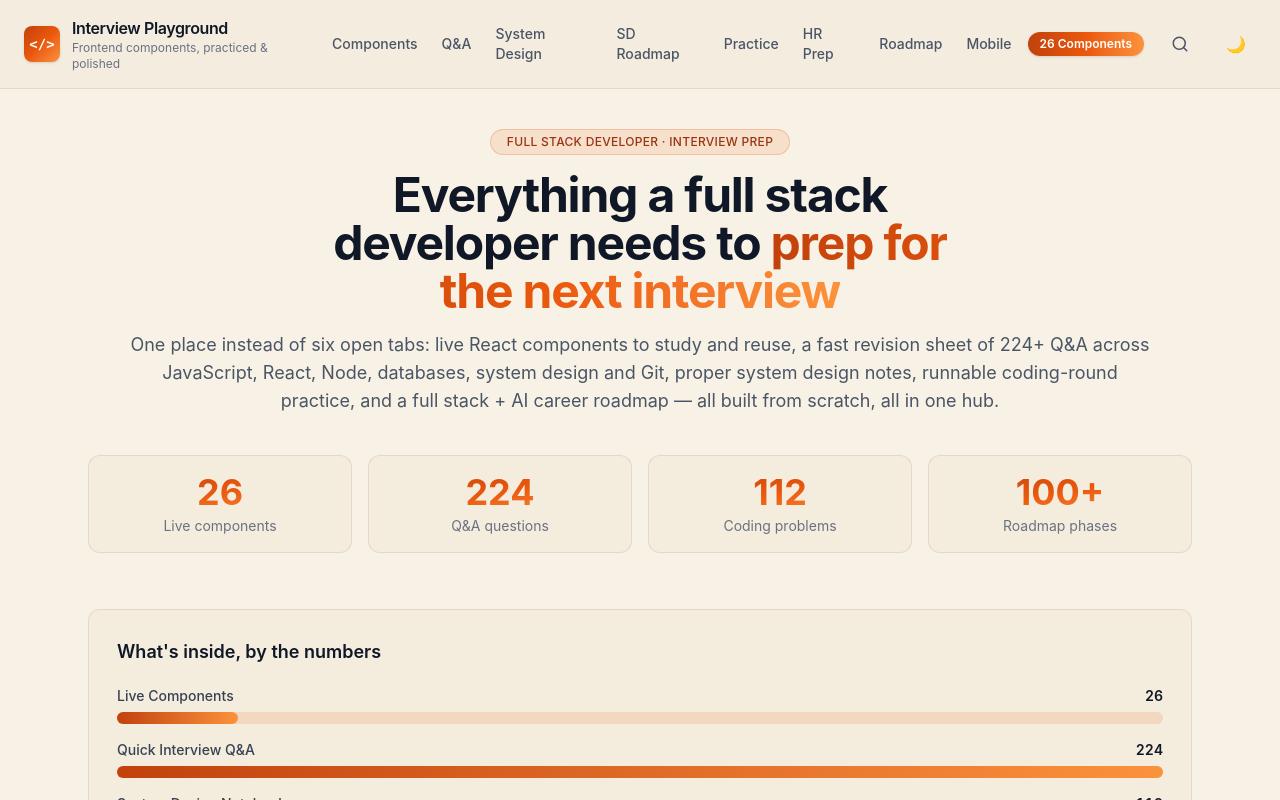
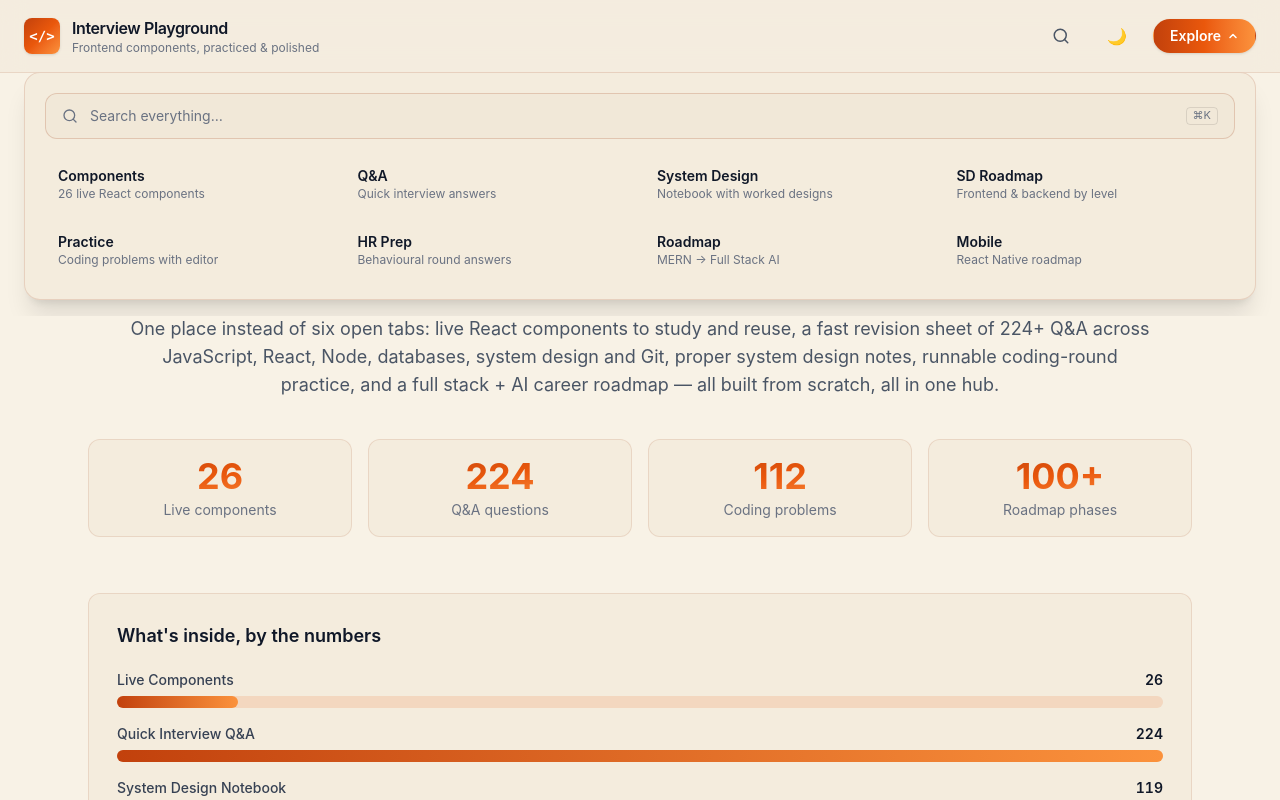
Before and after one commit to rishabh73096/interview-data, a Next.js app: page / in a window 1280 px wide. Shown: the top 800 px of the page. Built offline with nearby package versions, Linux system fonts and the light colour scheme.

Commit message:
feat: enhance GlobalSearch and GlobalSearchModal with improved event handling and UI updates

```diff
--- a/src/components/GlobalSearch.tsx
+++ b/src/components/GlobalSearch.tsx
@@ -16,34 +16,18 @@ const GlobalSearch: React.FC = () => {
         setOpen((o) => !o);
       }
     };
+    const onOpen = () => setOpen(true);
     window.addEventListener('keydown', onKey);
-    return () => window.removeEventListener('keydown', onKey);
+    window.addEventListener('open-global-search', onOpen);
+    return () => {
+      window.removeEventListener('keydown', onKey);
+      window.removeEventListener('open-global-search', onOpen);
+    };
   }, []);
 
+  // Rendered outside <header>: its backdrop-filter would trap a fixed overlay inside the header box.
   return (
     <>
-      <button
-        onClick={() => setOpen(true)}
-        aria-label="Search everything"
-        title="Search (⌘K)"
-        className="flex h-9 w-9 shrink-0 items-center justify-center rounded-lg text-gray-600 transition-colors hover:bg-black/5 sm:h-10 sm:w-10 dark:text-gray-300 dark:hover:bg-white/10"
-      >
-        <svg
-          width="18"
-          height="18"
-          viewBox="0 0 24 24"
-          fill="none"
-          stroke="currentColor"
-          strokeWidth="2"
-          strokeLinecap="round"
-          strokeLinejoin="round"
-          aria-hidden="true"
-        >
-          <circle cx="11" cy="11" r="8" />
-          <path d="m21 21-4.3-4.3" />
-        </svg>
-      </button>
-
       {open && <GlobalSearchModal onClose={() => setOpen(false)} />}
     </>
   );
--- a/src/components/GlobalSearchModal.tsx
+++ b/src/components/GlobalSearchModal.tsx
@@ -108,7 +108,10 @@ const GlobalSearchModal: React.FC<GlobalSearchModalProps> = ({ onClose }) => {
 
   return (
     <div
-      className="fixed inset-0 z-[80] bg-[#f4ecdd] dark:bg-[#141210]"
+      className="fixed inset-0 z-[80] bg-[#f4ecdd]/70 backdrop-blur-xl dark:bg-[#141210]/70"
+      onMouseDown={(e) => {
+        if (e.target === e.currentTarget) onClose();
+      }}
       role="dialog"
       aria-modal="true"
       aria-label="Search everything"
--- a/src/components/Header.tsx
+++ b/src/components/Header.tsx
@@ -3,8 +3,21 @@
 import React, { useEffect, useState } from 'react';
 import GlobalSearch from './GlobalSearch';
 
+const navLinks = [
+  { href: '/components', label: 'Components', blurb: '26 live React components' },
+  { href: '/interview-qa', label: 'Q&A', blurb: 'Quick interview answers' },
+  { href: '/system-design', label: 'System Design', blurb: 'Notebook with worked designs' },
+  { href: '/system-design-roadmap', label: 'SD Roadmap', blurb: 'Frontend & backend by level' },
+  { href: '/coding-questions', label: 'Practice', blurb: 'Coding problems with editor' },
+  { href: '/hr-questions', label: 'HR Prep', blurb: 'Behavioural round answers' },
+  { href: '/roadmap', label: 'Roadmap', blurb: 'MERN → Full Stack AI' },
+  { href: '/roadmap-mobile', label: 'Mobile', blurb: 'React Native roadmap' },
+];
+
 const Header: React.FC = () => {
-  const [menuOpen, setMenuOpen] = useState(false);
+  const [open, setOpen] = useState(false);
+  // set after a click-close so the drawer stays shut until the pointer leaves the header
+  const [dismissed, setDismissed] = useState(false);
   const [isDark, setIsDark] = useState(false);
 
   useEffect(() => {
@@ -21,7 +34,18 @@ const Header: React.FC = () => {
   };
 
   return (
-    <header className="sticky top-0 z-50 border-b border-[#9a3412]/12 bg-[#f4ecdd]/85 backdrop-blur-md dark:border-white/8 dark:bg-[#181511]/85">
+    <>
+    <header
+      onPointerEnter={(e) => {
+        if (e.pointerType === 'mouse' && !dismissed) setOpen(true);
+      }}
+      onPointerLeave={(e) => {
+        if (e.pointerType === 'mouse') {
+          setOpen(false);
+          setDismissed(false);
+        }
+      }}
+      className="sticky top-0 z-50 border-b border-[#9a3412]/12 bg-[#f4ecdd]/85 backdrop-blur-md dark:border-white/8 dark:bg-[#181511]/85">
       <div className="mx-auto flex max-w-7xl items-center justify-between gap-3 px-4 py-3 sm:gap-4 sm:px-6 sm:py-4">
         <a href="/" className="flex min-w-0 items-center gap-2.5 sm:gap-3">
           <span className="flex h-8 w-8 shrink-0 items-center justify-center rounded-lg bg-linear-to-br from-[#c2410c] via-[#ea580c] to-[#fb923c] font-mono text-xs font-bold text-white shadow-sm sm:h-9 sm:w-9 sm:text-sm">
@@ -37,41 +61,29 @@ const Header: React.FC = () => {
           </div>
         </a>
 
-        <nav className="hidden items-center gap-4 text-sm font-medium text-gray-600 lg:gap-6 sm:flex dark:text-gray-300">
-          <a href="/components" className="transition-colors hover:text-gray-900 dark:hover:text-white">
-            Components
-          </a>
-          <a href="/interview-qa" className="transition-colors hover:text-gray-900 dark:hover:text-white">
-            Q&amp;A
-          </a>
-          <a href="/system-design" className="transition-colors hover:text-gray-900 dark:hover:text-white">
-            System Design
-          </a>
-          <a href="/system-design-roadmap" className="transition-colors hover:text-gray-900 dark:hover:text-white">
-            SD Roadmap
-          </a>
-          <a href="/coding-questions" className="transition-colors hover:text-gray-900 dark:hover:text-white">
-            Practice
-          </a>
-          <a href="/hr-questions" className="transition-colors hover:text-gray-900 dark:hover:text-white">
-            HR Prep
-          </a>
-          <a href="/roadmap" className="transition-colors hover:text-gray-900 dark:hover:text-white">
-            Roadmap
-          </a>
-          <a href="/roadmap-mobile" className="transition-colors hover:text-gray-900 dark:hover:text-white">
-            Mobile
-          </a>
-        </nav>
+        <div className="flex-1" />
 
-        <a
-          href="/components"
-          className="hidden shrink-0 rounded-full bg-linear-to-r from-[#c2410c] via-[#ea580c] to-[#fb923c] px-3 py-1 text-xs font-semibold text-white shadow-sm transition-transform hover:scale-105 sm:inline-block"
+      <button
+        onClick={() => window.dispatchEvent(new Event('open-global-search'))}
+        aria-label="Search everything"
+        title="Search (⌘K)"
+        className="flex h-9 w-9 shrink-0 items-center justify-center rounded-lg text-gray-600 transition-colors hover:bg-black/5 sm:h-10 sm:w-10 dark:text-gray-300 dark:hover:bg-white/10"
+      >
+        <svg
+          width="18"
+          height="18"
+          viewBox="0 0 24 24"
+          fill="none"
+          stroke="currentColor"
+          strokeWidth="2"
+          strokeLinecap="round"
+          strokeLinejoin="round"
+          aria-hidden="true"
         >
-          26 Components
-        </a>
-
-        <GlobalSearch />
+          <circle cx="11" cy="11" r="8" />
+          <path d="m21 21-4.3-4.3" />
+        </svg>
+      </button>
 
         <button
           onClick={toggleTheme}
@@ -82,105 +94,77 @@ const Header: React.FC = () => {
         </button>
 
         <button
-          onClick={() => setMenuOpen((open) => !open)}
-          aria-label="Toggle menu"
-          aria-expanded={menuOpen}
-          className="flex h-10 w-10 shrink-0 items-center justify-center rounded-lg text-gray-600 transition-colors hover:bg-black/5 sm:hidden dark:text-gray-300 dark:hover:bg-white/10"
+          onClick={() => {
+            if (open) {
+              setOpen(false);
+              setDismissed(true);
+            } else {
+              setOpen(true);
+            }
+          }}
+          aria-expanded={open}
+          aria-haspopup="true"
+          className={`flex shrink-0 items-center gap-1.5 rounded-full border px-4 py-1.5 text-sm font-semibold transition-colors ${
+            open
+              ? 'border-transparent bg-linear-to-r from-[#c2410c] via-[#ea580c] to-[#fb923c] text-white shadow-sm'
+              : 'border-[#9a3412]/20 text-gray-700 hover:border-[#f97316] dark:border-white/15 dark:text-gray-200'
+          }`}
         >
-          <span className="relative block h-4 w-5">
-            <span
-              className={`absolute left-0 block h-0.5 w-5 rounded-full bg-current transition-all ${
-                menuOpen ? 'top-1.75 rotate-45' : 'top-0'
-              }`}
-            />
-            <span
-              className={`absolute left-0 top-1.75 block h-0.5 w-5 rounded-full bg-current transition-opacity ${
-                menuOpen ? 'opacity-0' : 'opacity-100'
-              }`}
-            />
-            <span
-              className={`absolute left-0 block h-0.5 w-5 rounded-full bg-current transition-all ${
-                menuOpen ? 'top-1.75 -rotate-45' : 'top-3.5'
-              }`}
-            />
-          </span>
+          Explore
+          <svg width="12" height="12" viewBox="0 0 24 24" fill="none" stroke="currentColor" strokeWidth="3" strokeLinecap="round" strokeLinejoin="round" className={`transition-transform ${open ? 'rotate-180' : ''}`} aria-hidden="true">
+            <path d="m6 9 6 6 6-6" />
+          </svg>
         </button>
       </div>
 
-      <nav
-        className={`grid overflow-hidden border-black/5 transition-all duration-200 sm:hidden dark:border-white/10 ${
-          menuOpen ? 'grid-rows-[1fr] border-t opacity-100' : 'grid-rows-[0fr] opacity-0'
+      {/* Drawer: opens on hover (mouse) or tap, closes on click */}
+      <div
+        className={`absolute inset-x-0 top-full grid transition-all duration-200 ${
+          open ? 'grid-rows-[1fr] opacity-100' : 'pointer-events-none grid-rows-[0fr] opacity-0'
         }`}
       >
-        <div className="min-h-0">
-          <div className="flex flex-col gap-1 px-4 py-3">
-            <a
-              href="/components"
-              onClick={() => setMenuOpen(false)}
-              className="rounded-lg px-3 py-2.5 text-sm font-medium text-gray-700 transition-colors hover:bg-black/5 dark:text-gray-200 dark:hover:bg-white/10"
-            >
-              Components
-            </a>
-            <a
-              href="/interview-qa"
-              onClick={() => setMenuOpen(false)}
-              className="rounded-lg px-3 py-2.5 text-sm font-medium text-gray-700 transition-colors hover:bg-black/5 dark:text-gray-200 dark:hover:bg-white/10"
-            >
-              Q&amp;A
-            </a>
-            <a
-              href="/system-design"
-              onClick={() => setMenuOpen(false)}
-              className="rounded-lg px-3 py-2.5 text-sm font-medium text-gray-700 transition-colors hover:bg-black/5 dark:text-gray-200 dark:hover:bg-white/10"
-            >
-              System Design
-            </a>
-            <a
-              href="/system-design-roadmap"
-              onClick={() => setMenuOpen(false)}
-              className="rounded-lg px-3 py-2.5 text-sm font-medium text-gray-700 transition-colors hover:bg-black/5 dark:text-gray-200 dark:hover:bg-white/10"
-            >
-              SD Roadmap
-            </a>
-            <a
-              href="/coding-questions"
-              onClick={() => setMenuOpen(false)}
-              className="rounded-lg px-3 py-2.5 text-sm font-medium text-gray-700 transition-colors hover:bg-black/5 dark:text-gray-200 dark:hover:bg-white/10"
-            >
-              Practice
-            </a>
-            <a
-              href="/hr-questions"
-              onClick={() => setMenuOpen(false)}
-              className="rounded-lg px-3 py-2.5 text-sm font-medium text-gray-700 transition-colors hover:bg-black/5 dark:text-gray-200 dark:hover:bg-white/10"
-            >
-              HR Prep
-            </a>
-            <a
-              href="/roadmap"
-              onClick={() => setMenuOpen(false)}
-              className="rounded-lg px-3 py-2.5 text-sm font-medium text-gray-700 transition-colors hover:bg-black/5 dark:text-gray-200 dark:hover:bg-white/10"
-            >
-              Roadmap
-            </a>
-            <a
-              href="/roadmap-mobile"
-              onClick={() => setMenuOpen(false)}
-              className="rounded-lg px-3 py-2.5 text-sm font-medium text-gray-700 transition-colors hover:bg-black/5 dark:text-gray-200 dark:hover:bg-white/10"
-            >
-              Mobile
-            </a>
-            <a
-              href="/components"
-              onClick={() => setMenuOpen(false)}
-              className="mt-1 w-fit rounded-full bg-linear-to-r from-[#c2410c] via-[#ea580c] to-[#fb923c] px-3 py-1 text-xs font-semibold text-white shadow-sm"
-            >
-              26 Components
-            </a>
+        <div className="min-h-0 overflow-hidden">
+          <div className="mx-auto max-w-7xl px-4 pb-4 sm:px-6">
+            <div className="max-h-[75vh] overflow-y-auto rounded-2xl border border-[#9a3412]/15 bg-[#f4ecdd] p-4 shadow-xl sm:p-5 dark:border-white/10 dark:bg-[#181511]">
+              <button
+                onClick={() => {
+                  setOpen(false);
+                  setDismissed(true);
+                  window.dispatchEvent(new Event('open-global-search'));
+                }}
+                className="mb-4 flex w-full items-center gap-3 rounded-xl border border-[#9a3412]/20 bg-[#f0e7d6]/70 px-4 py-3 text-left text-sm text-gray-500 transition-colors hover:border-[#f97316] dark:border-white/12 dark:bg-white/5 dark:text-gray-400"
+              >
+                <svg width="16" height="16" viewBox="0 0 24 24" fill="none" stroke="currentColor" strokeWidth="2" strokeLinecap="round" strokeLinejoin="round" aria-hidden="true">
+                  <circle cx="11" cy="11" r="8" />
+                  <path d="m21 21-4.3-4.3" />
+                </svg>
+                <span className="flex-1">Search everything…</span>
+                <kbd className="rounded border border-black/10 px-1.5 font-sans text-[11px] dark:border-white/15">⌘K</kbd>
+              </button>
+
+              <div className="grid grid-cols-1 gap-2 sm:grid-cols-2 lg:grid-cols-4">
+                {navLinks.map((l) => (
+                  <a
+                    key={l.href}
+                    href={l.href}
+                    onClick={() => {
+                      setOpen(false);
+                      setDismissed(true);
+                    }}
+                    className="rounded-xl border border-transparent px-3 py-2.5 transition-colors hover:border-[#f97316]/40 hover:bg-[#ea580c]/10 dark:hover:bg-white/8"
+                  >
+                    <span className="block text-sm font-semibold text-gray-900 dark:text-white">{l.label}</span>
+                    <span className="block text-xs text-gray-500 dark:text-gray-400">{l.blurb}</span>
+                  </a>
+                ))}
+              </div>
+            </div>
           </div>
         </div>
-      </nav>
+      </div>
     </header>
+    <GlobalSearch />
+    </>
   );
 };
 
```
